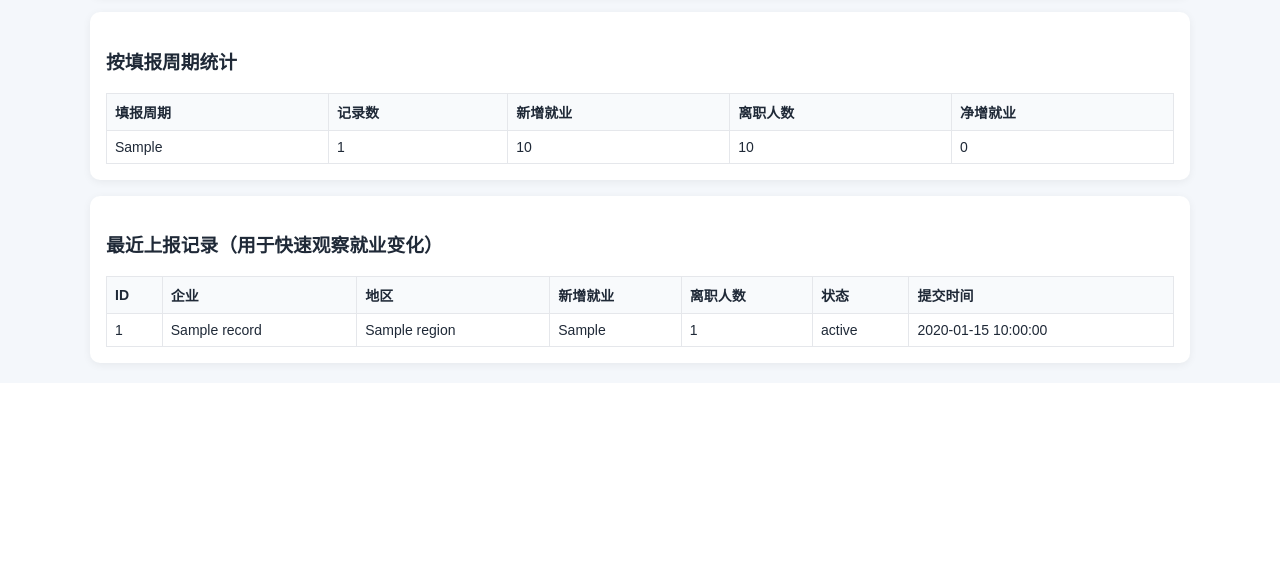
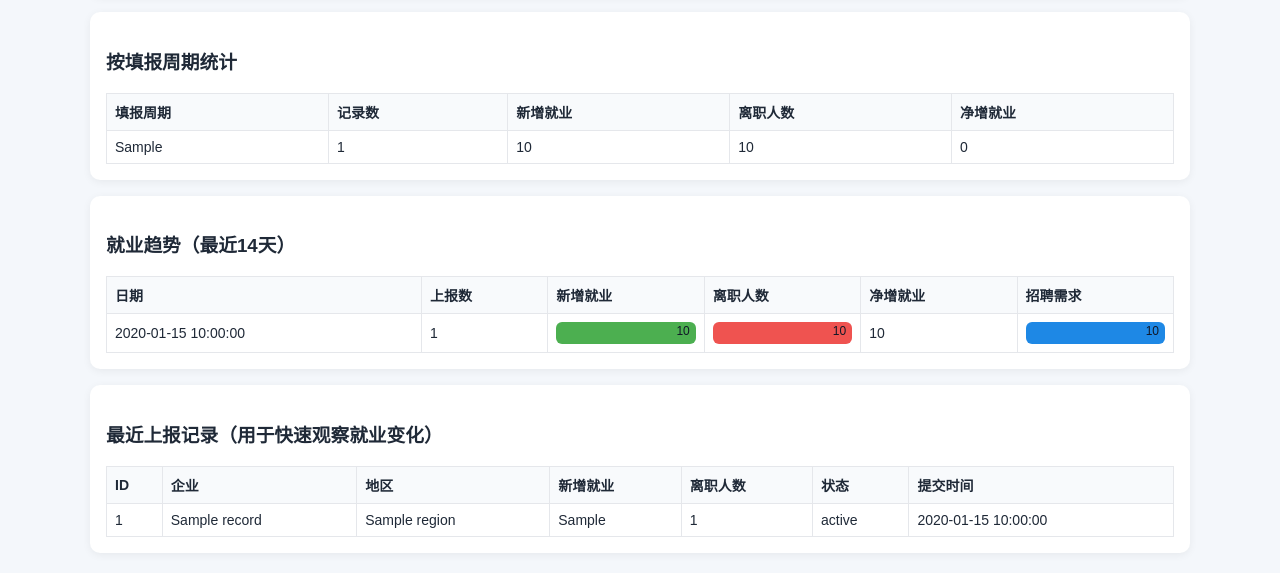
Before and after one commit to xiebaoma/yunnan, a Flask app: template employ-system/templates/stats.html in a window 1280 px wide. Shown: the part 603-1176 px from the top of the page. Before the commit the page ends 973 px from the top, so only its background shows below. Run offline with Flask 3, Linux system fonts and the light colour scheme; the template is opened without the code that fills it: most values are stand-ins (such as "Sample title", 1, 10 or a date in 2020).

Commit message:
新增就业趋势分析

```diff
--- a/employ-system/app.py
+++ b/employ-system/app.py
@@ -344,6 +344,64 @@
         """
     ).fetchall()
 
+    trend_rows = db.execute(
+        """
+        SELECT
+            DATE(created_at) AS report_date,
+            COUNT(*) AS record_count,
+            COALESCE(SUM(new_employment), 0) AS new_total,
+            COALESCE(SUM(resignation_count), 0) AS resignation_total,
+            COALESCE(SUM(recruitment_need), 0) AS recruitment_total
+        FROM employment_records
+        WHERE DATE(created_at) >= DATE('now', '-13 day')
+        GROUP BY DATE(created_at)
+        ORDER BY report_date
+        """
+    ).fetchall()
+
+    # 没有近14天数据时，回退展示全部日期趋势
+    if not trend_rows:
+        trend_rows = db.execute(
+            """
+            SELECT
+                DATE(created_at) AS report_date,
+                COUNT(*) AS record_count,
+                COALESCE(SUM(new_employment), 0) AS new_total,
+                COALESCE(SUM(resignation_count), 0) AS resignation_total,
+                COALESCE(SUM(recruitment_need), 0) AS recruitment_total
+            FROM employment_records
+            GROUP BY DATE(created_at)
+            ORDER BY report_date
+            """
+        ).fetchall()
+
+    max_trend_value = 1
+    trend_data = []
+    for row in trend_rows:
+        net_total = row["new_total"] - row["resignation_total"]
+        max_trend_value = max(
+            max_trend_value,
+            row["new_total"],
+            row["resignation_total"],
+            row["recruitment_total"],
+            abs(net_total),
+        )
+        trend_data.append(
+            {
+                "report_date": row["report_date"],
+                "record_count": row["record_count"],
+                "new_total": row["new_total"],
+                "resignation_total": row["resignation_total"],
+                "recruitment_total": row["recruitment_total"],
+                "net_total": net_total,
+            }
+        )
+
+    for item in trend_data:
+        item["new_pct"] = int(item["new_total"] * 100 / max_trend_value) if max_trend_value else 0
+        item["resignation_pct"] = int(item["resignation_total"] * 100 / max_trend_value) if max_trend_value else 0
+        item["recruitment_pct"] = int(item["recruitment_total"] * 100 / max_trend_value) if max_trend_value else 0
+
     return render_template(
         "stats.html",
         total=total,
@@ -361,6 +419,7 @@
         region_stats=region_stats,
         report_type_stats=report_type_stats,
         latest_records=latest_records,
+        trend_data=trend_data,
     )
 
 
--- a/employ-system/static/style.css
+++ b/employ-system/static/style.css
@@ -147,6 +147,45 @@
     color: #4b5563;
 }
 
+.trend-table .bar-cell {
+    position: relative;
+    background: #f8fafc;
+    border-radius: 6px;
+    height: 22px;
+    overflow: hidden;
+}
+
+.trend-table .bar {
+    display: block;
+    height: 100%;
+    min-width: 2px;
+}
+
+.trend-table .bar.new {
+    background: #4caf50;
+}
+
+.trend-table .bar.leave {
+    background: #ef5350;
+}
+
+.trend-table .bar.recruit {
+    background: #1e88e5;
+}
+
+.trend-table .bar-label {
+    position: absolute;
+    right: 6px;
+    top: 2px;
+    font-size: 12px;
+    color: #111827;
+}
+
+td.negative {
+    color: #b3261e;
+    font-weight: 700;
+}
+
 @media (max-width: 760px) {
     .topbar {
         flex-direction: column;
--- a/employ-system/templates/stats.html
+++ b/employ-system/templates/stats.html
@@ -107,6 +107,49 @@
 </div>
 
 <div class="card">
+    <h3>就业趋势（最近14天）</h3>
+    <table class="trend-table">
+        <tr>
+            <th>日期</th>
+            <th>上报数</th>
+            <th>新增就业</th>
+            <th>离职人数</th>
+            <th>净增就业</th>
+            <th>招聘需求</th>
+        </tr>
+        {% for t in trend_data %}
+        <tr>
+            <td>{{ t.report_date }}</td>
+            <td>{{ t.record_count }}</td>
+            <td>
+                <div class="bar-cell">
+                    <span class="bar new" style="width: {{ t.new_pct }}%"></span>
+                    <span class="bar-label">{{ t.new_total }}</span>
+                </div>
+            </td>
+            <td>
+                <div class="bar-cell">
+                    <span class="bar leave" style="width: {{ t.resignation_pct }}%"></span>
+                    <span class="bar-label">{{ t.resignation_total }}</span>
+                </div>
+            </td>
+            <td class="{% if t.net_total < 0 %}negative{% endif %}">
+                {{ t.net_total }}
+            </td>
+            <td>
+                <div class="bar-cell">
+                    <span class="bar recruit" style="width: {{ t.recruitment_pct }}%"></span>
+                    <span class="bar-label">{{ t.recruitment_total }}</span>
+                </div>
+            </td>
+        </tr>
+        {% else %}
+        <tr><td colspan="6">暂无趋势数据</td></tr>
+        {% endfor %}
+    </table>
+</div>
+
+<div class="card">
     <h3>最近上报记录（用于快速观察就业变化）</h3>
     <table>
         <tr>
```
Also changed, not shown: employ-system/seed_demo_data.py (+68 -9 lines), employ-system/README.md, employ-system/data.db, 3 other files.
